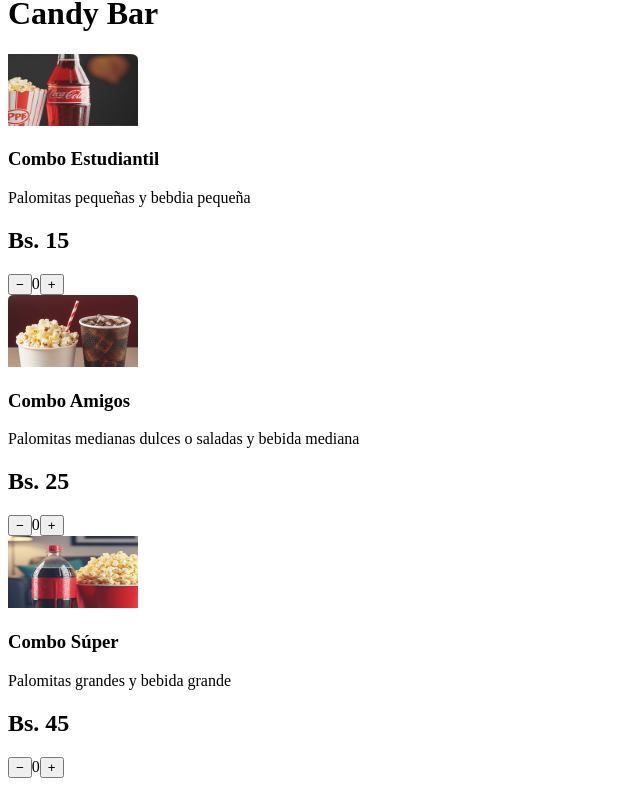
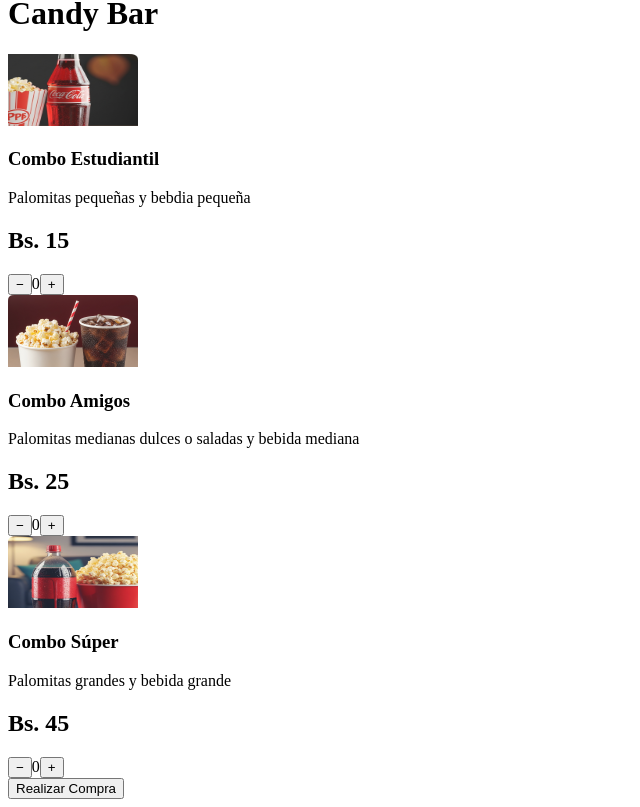
Before and after one commit to saulm23/CineXStream, a Next.js app: page /CombosPage in a window 1280 px wide. Shown: the part 178-985 px from the top of the page, without its empty margins (0-640 px from the left). Before the commit the page ends 964 px from the top, so only its background shows below. Built offline with nearby package versions, Linux system fonts and the light colour scheme.

Commit message:
Boton de Realizar Compra agregado

```diff
--- a/pages/CombosPage.tsx
+++ b/pages/CombosPage.tsx
@@ -14,7 +14,7 @@ const CombosPage = () => {
         <div>
           <Combos/>
         </div>
-
+        <button>Realizar Compra</button>
     </div>
   )
 }
```
